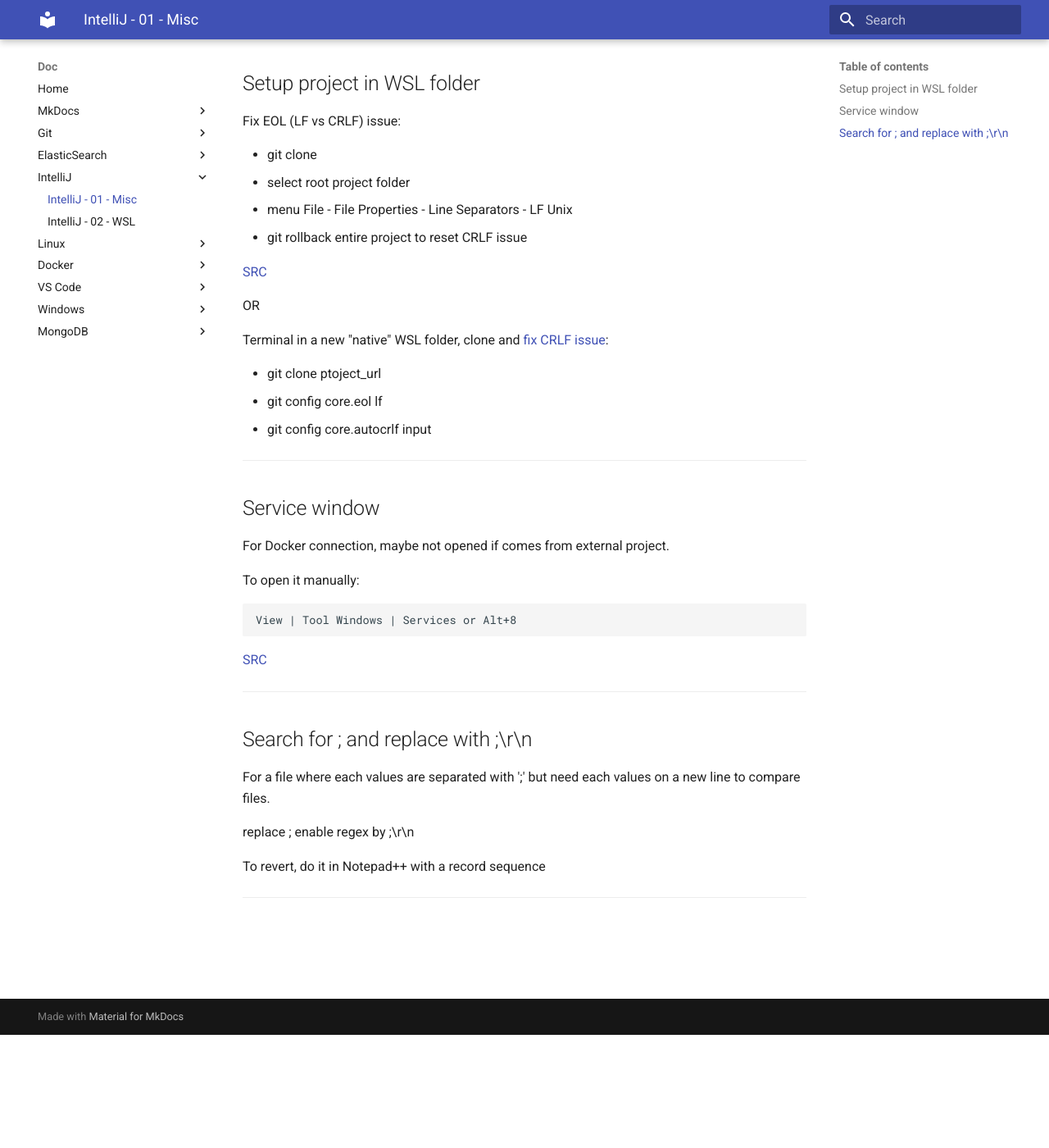
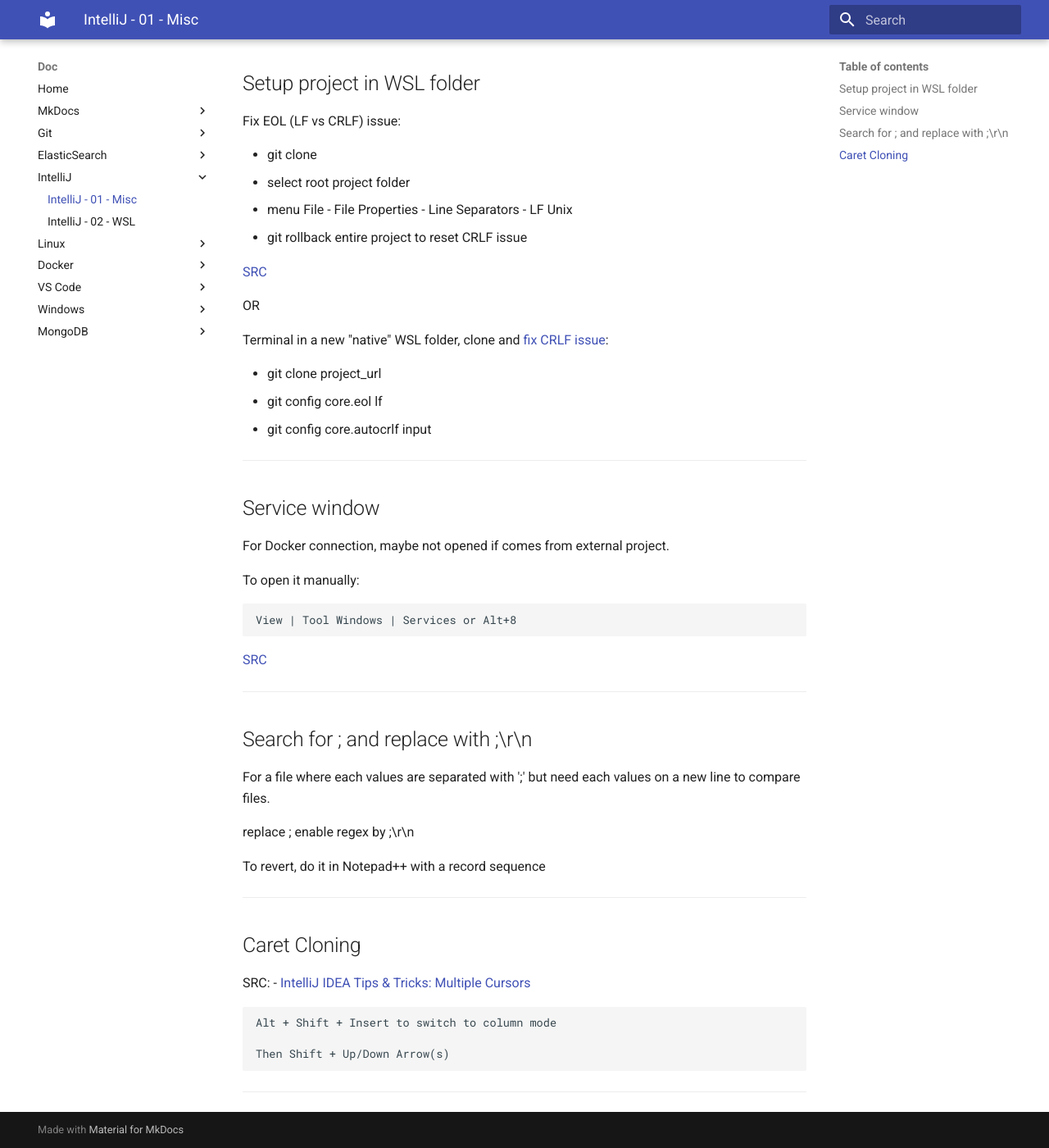
Before and after one commit to oldu73/doc, an MkDocs documentation site: the page built from docs/intellij/1-intellij-misc.md, in a window 1280 px wide and 1400 px high, scrolled down 138 px. Shown: the whole window at 82% size. Built offline with MkDocs 1.6.1 and Material for MkDocs 9.7.7, drawn with Linux system fonts in a browser that asks for light colours.

Commit message:
intellij - misc - multiple cursors

````diff
--- a/docs/intellij/1-intellij-misc.md
+++ b/docs/intellij/1-intellij-misc.md
@@ -17,7 +17,7 @@
 
 Terminal in a new "native" WSL folder, clone and [fix CRLF issue](https://stackoverflow.com/questions/9976986/force-lf-eol-in-git-repo-and-working-copy):
 
-- git clone ptoject_url
+- git clone project_url
 - git config core.eol lf
 - git config core.autocrlf input
 
@@ -47,3 +47,15 @@
 To revert, do it in Notepad++ with a record sequence
 
 ***
+
+## Caret Cloning
+
+SRC: - [IntelliJ IDEA Tips & Tricks: Multiple Cursors](https://www.vojtechruzicka.com/intellij-idea-tips-tricks-multiple-cursors/#:~:text=This%20feature%20can%20be%20toggled,%2B%20%E2%8C%98%20%2B%208%20on%20Mac.)
+
+```text
+Alt + Shift + Insert to switch to column mode
+
+Then Shift + Up/Down Arrow(s)
+```
+
+***
````
